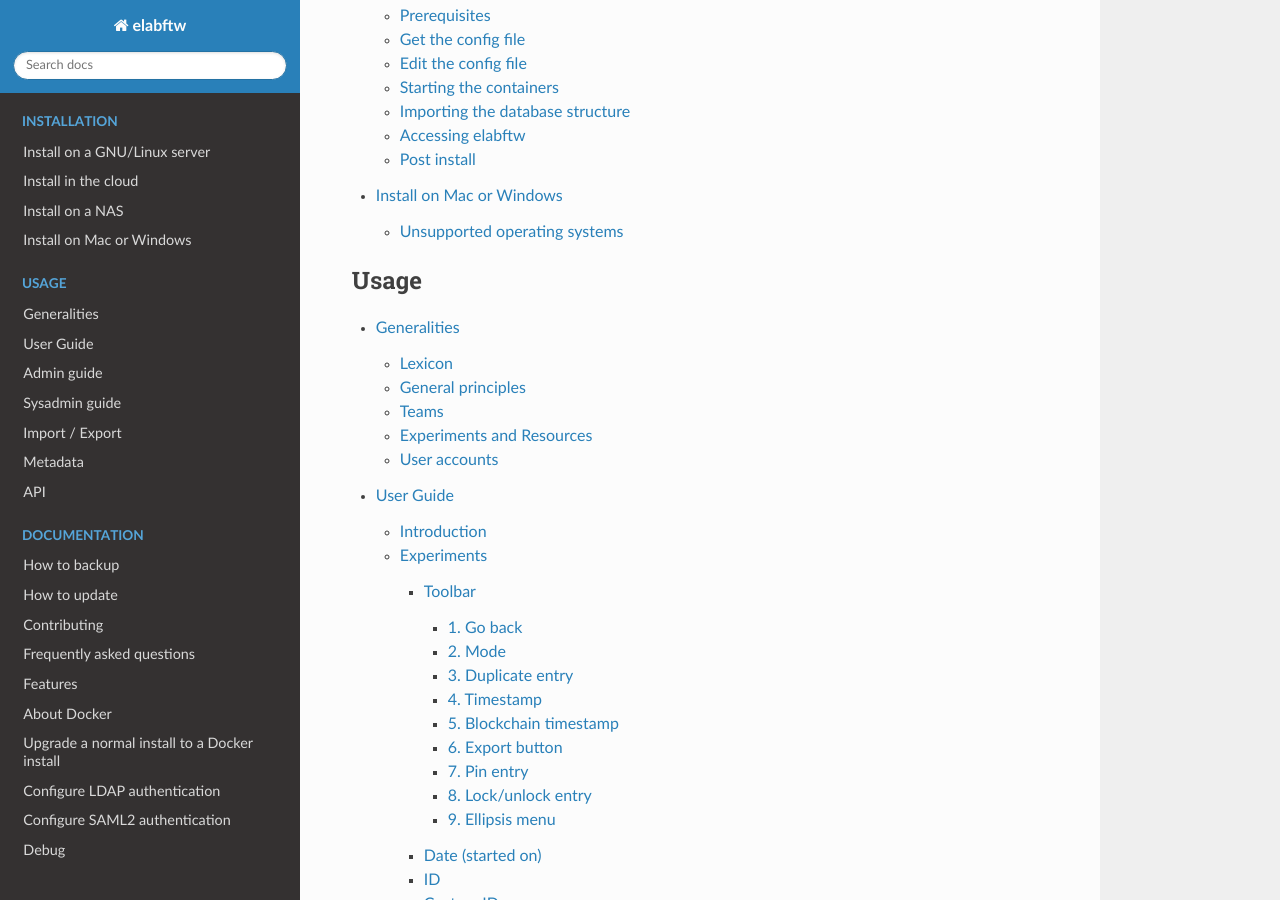
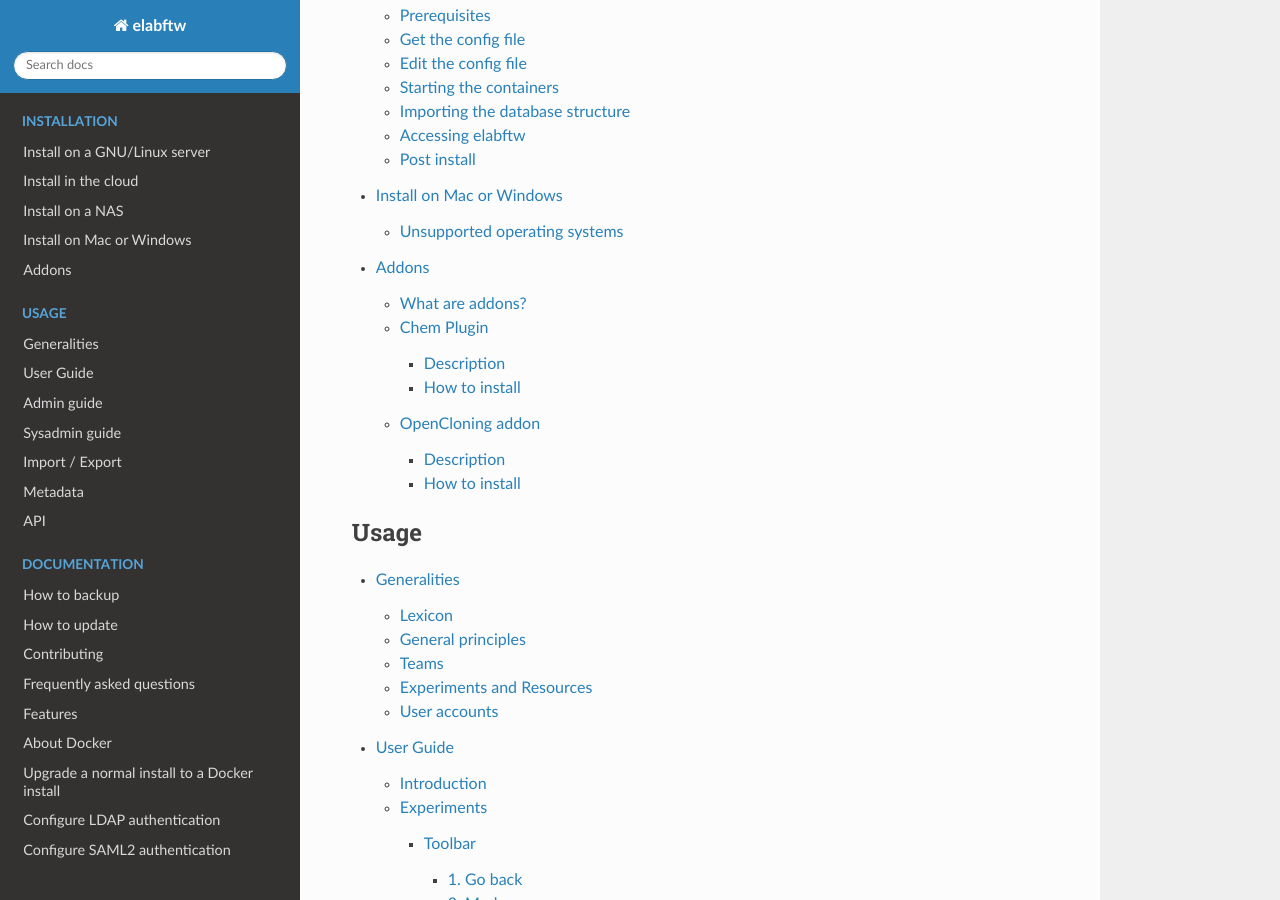
Before and after one commit to elabftw/elabdoc, a Sphinx documentation site: the page built from doc/index.rst, in a window 1280 px wide and 900 px high, scrolled down 2597 px. Built offline with Sphinx 7.4.7 and the Read the Docs theme 3.1.0, drawn with Linux system fonts in a browser that asks for light colours; some of the changed lines change nothing that is shown.

Commit message:
add addons page

```diff
--- /dev/null
+++ b/doc/addons.rst
@@ -0,0 +1,73 @@
+.. _addons:
+
+******
+Addons
+******
+
+What are addons?
+=================
+
+Addons are services that can be deployed to provide extended functionnality for eLabFTW. They are not a requirement but are definitely recommended.
+
+Chem Plugin
+===========
+
+Description
+-----------
+
+The ``chem-plugin`` addon is necessary for two things:
+
+- calculating fingerprint of chemical compounds (which subsequently allows for substructure search)
+- enabling all features of the chemical editor
+
+How to install
+--------------
+
+Deploy a ``chem-plugin`` container somewhere. It can be on the same server than eLabFTW or some other place. Adding a service to your ``docker-compose.yml`` file is the easiest. See the `example docker-compose.yml file <https://github.com/elabftw/elabimg/blob/e1e5a2da33db11ae8d54924c15a227d6abcd4e43/src/docker-compose.yml-EXAMPLE#L414-L419>`_.
+
+The deployment is really straightforward, as there is nothing to configure. You just start the container and that's it.
+
+.. code:: yaml
+
+     chem-plugin:
+        image: elabftw/chem-plugin:latest
+        container_name: chem-plugin
+        restart: always
+        networks:
+          - elabftw-net
+
+Next, configure eLabFTW to use that service by adding two environment variables:
+
+.. code:: yaml
+
+    # This service is necessary for the Chemical structure editor (Ketcher)
+    - USE_INDIGO=true
+    - INDIGO_URL=http://chem-plugin/
+    # The fingerprinter is necessary to create a fingerprint of chemical compounds so we can do sub-structure search
+    - USE_FINGERPRINTER=true
+    - FINGERPRINTER_URL=http://chem-plugin:8000/
+
+In the example above, the container is on the same network as ``elabftw`` container, so we use its name as hostname.
+
+Restart the ``elabftw`` container to take these changes into account.
+
+OpenCloning addon
+=================
+
+Description
+-----------
+
+OpenCloning is an application useful to plan and document cloning. It allows loading DNA data from various sources and is tightly integrated with eLabFTW. This means that you can easily use your Resources in eLabFTW and their attached files to perform cloning operations.
+
+How to install
+--------------
+
+To enable OpenCloning in eLabFTW, deploy a container like shown in the `example docker-compose.yml <https://github.com/elabftw/elabimg/blob/e1e5a2da33db11ae8d54924c15a227d6abcd4e43/src/docker-compose.yml-EXAMPLE#L421-L432>`_.
+
+Then enable it in ``elabftw`` container configuration:
+
+.. code:: yaml
+
+    # This is for the integration of the DNA Cloning tool
+    - USE_OPENCLONING=true
+    - OPENCLONING_URL=http://opencloning-plugin:8000/
--- a/doc/index.rst
+++ b/doc/index.rst
@@ -57,6 +57,7 @@
     install-cloud
     install-nas
     install-nolinux
+    addons
 
 .. toctree::
     :caption: Usage
```
